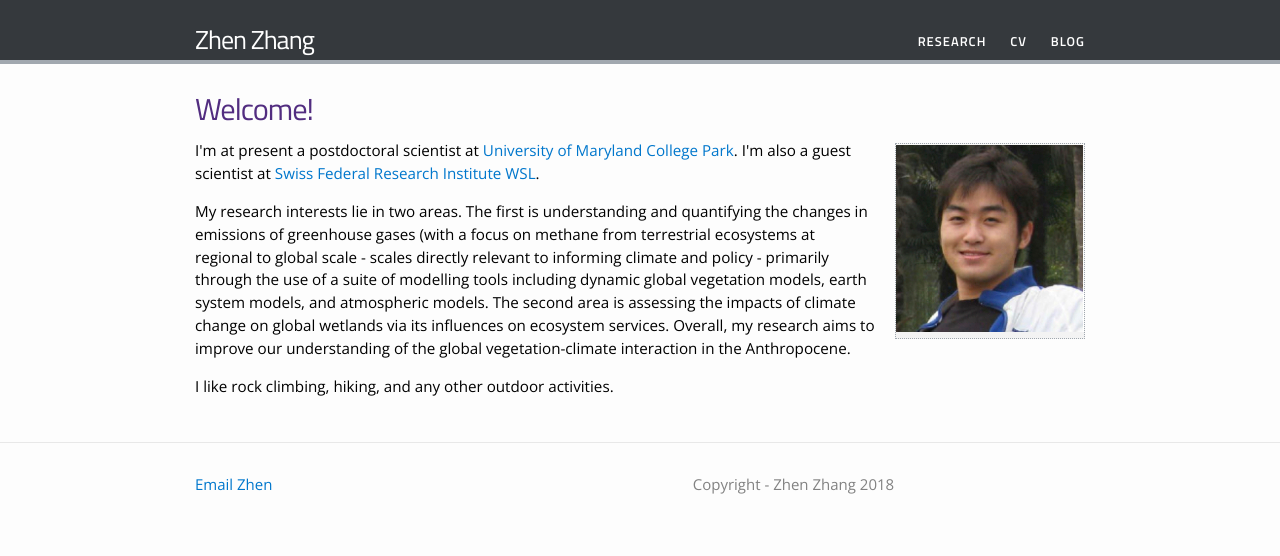
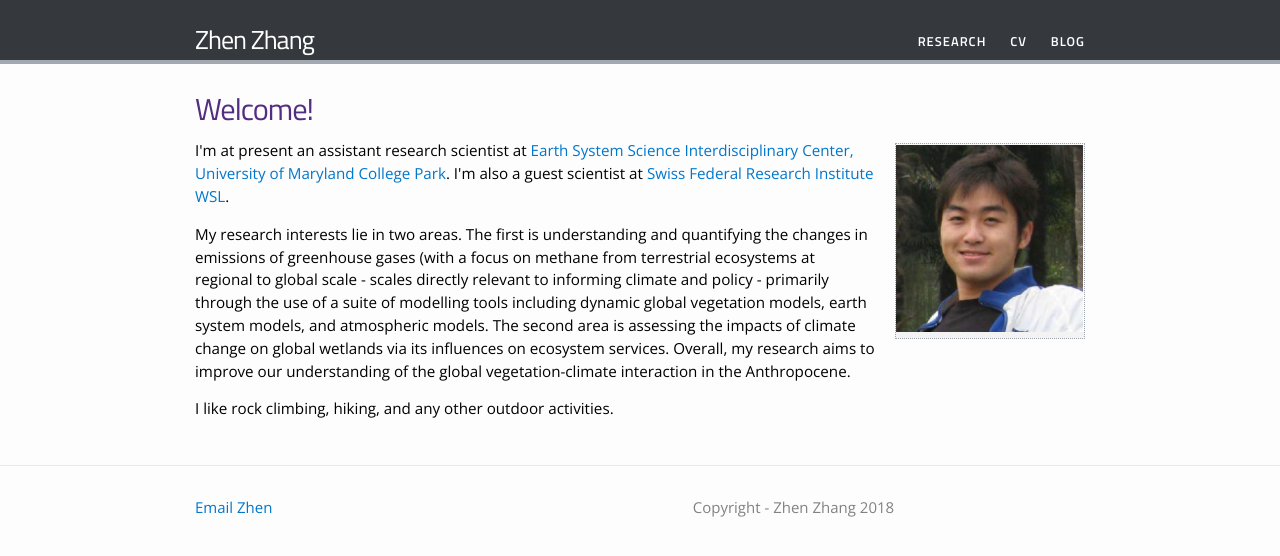
Before and after one commit to yuisheng/yuisheng.github.io, a Jekyll site: the page built from index.html, in a window 1280 px wide. Shown: the top 556 px of the page. Built offline with Jekyll 4.4.1, drawn with Linux system fonts in a browser that asks for light colours.

Commit message:
Update index.html

```diff
--- a/index.html
+++ b/index.html
@@ -5,7 +5,7 @@ title: Zhen Zhen, A Researcher and Earther
 <div class="home">
 	<h1>Welcome!</h1>
 {% include image.html url="/images/zhang_photo1.jpg" width=300       align="right" %}
-    <p> I'm at present a postdoctoral scientist at <a href="https://geog.umd.edu">University of Maryland College Park</a>. I'm also a guest scientist at <a href="https://www.wsl.ch/en.html">Swiss Federal Research Institute WSL</a>.</p>
+    <p> I'm at present an assistant research scientist at <a href="https://essic.umd.edu">Earth System Science Interdisciplinary Center, University of Maryland College Park</a>. I'm also a guest scientist at <a href="https://www.wsl.ch/en.html">Swiss Federal Research Institute WSL</a>.</p>
     <p>My research interests lie in two areas. The first is understanding and quantifying the changes in emissions of greenhouse gases (with a focus on methane from terrestrial ecosystems at regional to global scale - scales directly relevant to informing climate and policy - primarily through the use of a suite of modelling tools including dynamic global vegetation models, earth system models, and atmospheric models. The second area is assessing the impacts of climate change on global wetlands via its influences on ecosystem services. Overall, my research aims to improve our understanding of the global vegetation-climate interaction in the Anthropocene.</p>
     <p>I like rock climbing, hiking, and any other outdoor activities. </p>
 </div><!-- /.home -->
```
